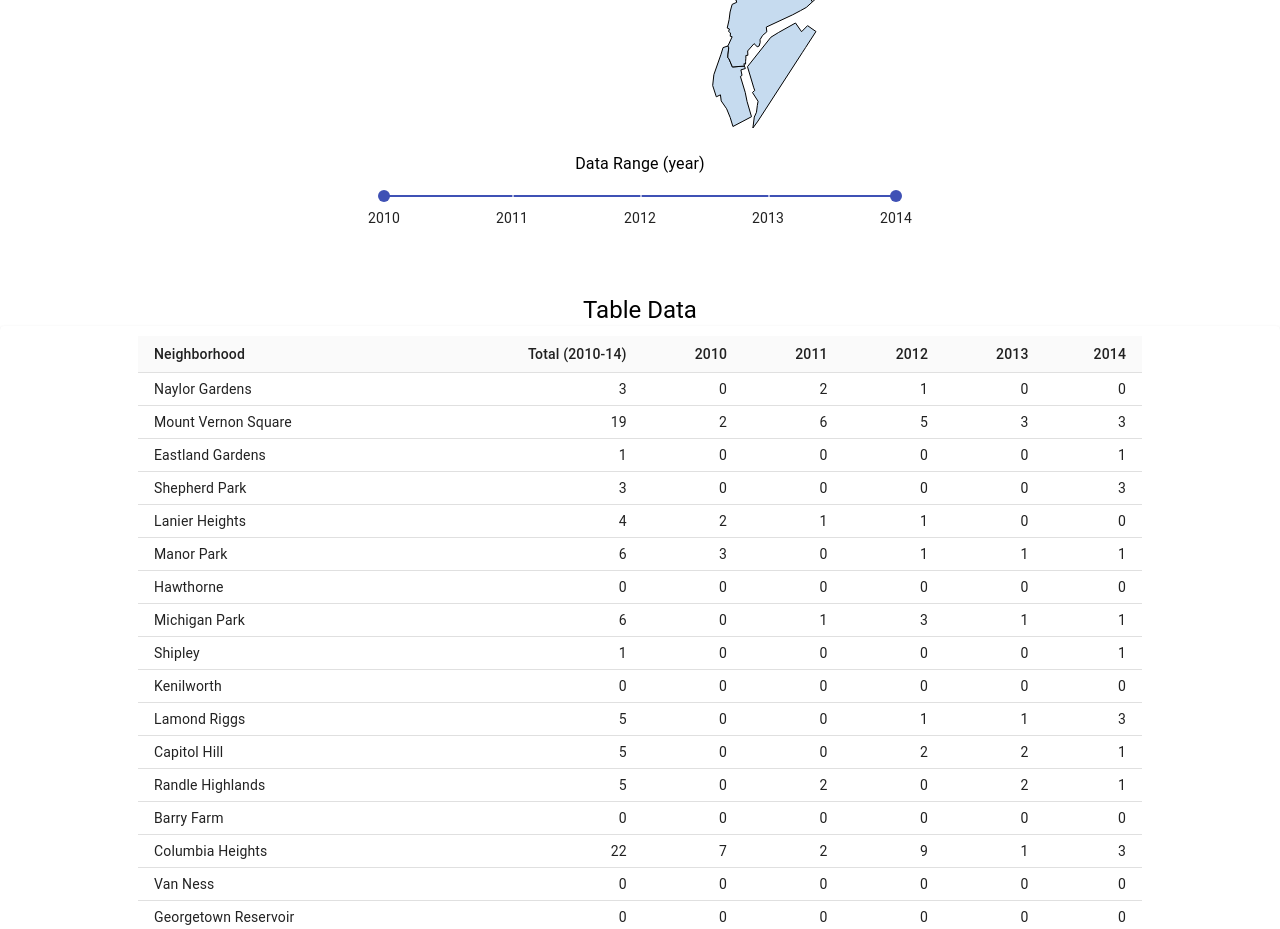
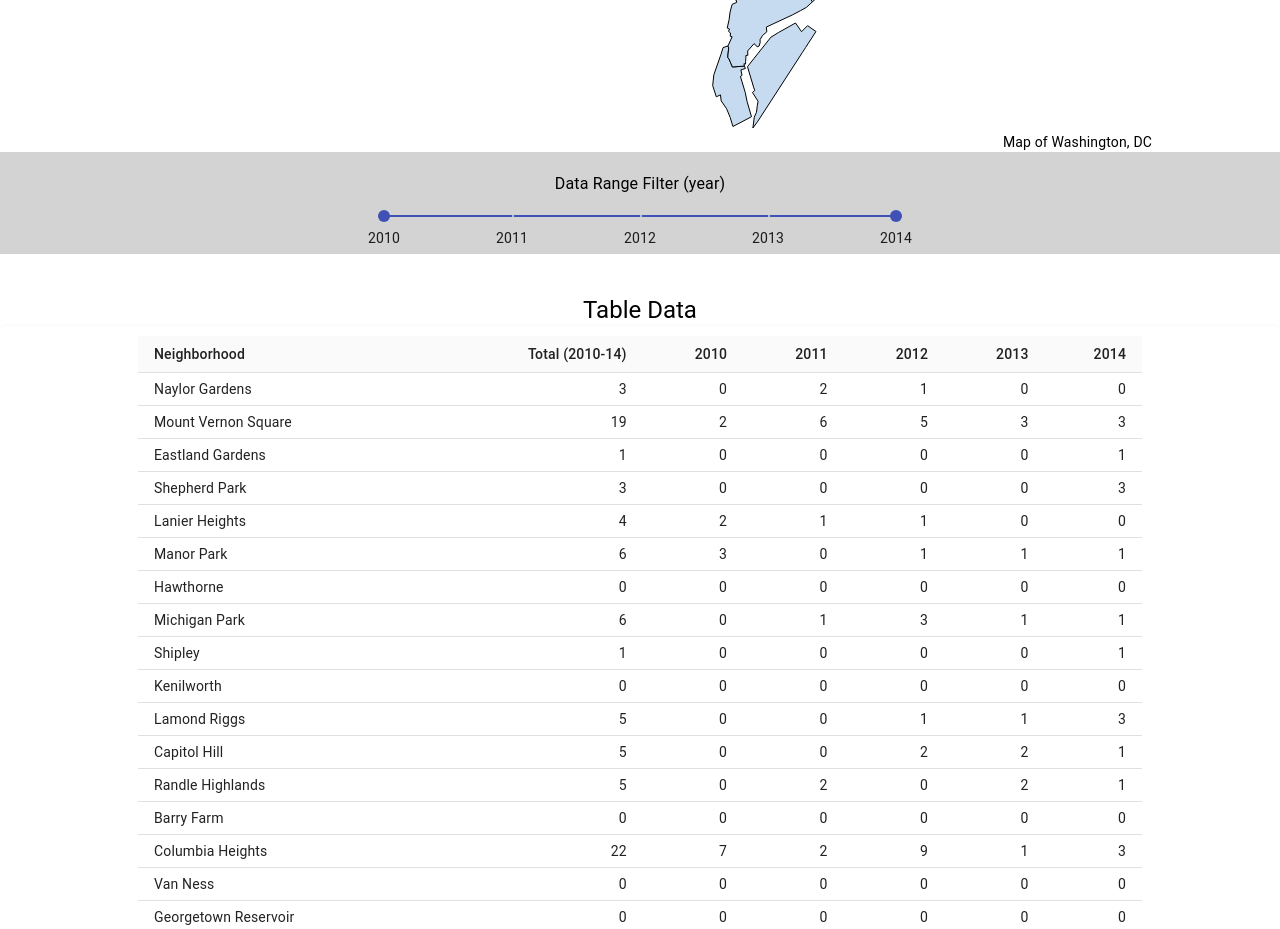
Before and after one commit to Will-Frey/GeoDataVisualization, a React (Create React App) app in the folder impaired-accidents-dc/: page / in a window 1280 px wide. Shown: the part 800-1729 px from the top of the page. Built offline with nearby package versions, Linux system fonts and the light colour scheme.

Commit message:
css cleanup

```diff
--- a/impaired-accidents-dc/src/components/App.css
+++ b/impaired-accidents-dc/src/components/App.css
@@ -9,6 +9,10 @@ div.mapSlider {
     padding-top: 20px;
 }
 
+div.mapSliderContainer {
+    background-color: lightgray;
+}
+
 table {
     max-width: 80%;
     margin: auto;
@@ -16,7 +20,7 @@ table {
 }
 
 div.spacer {
-    padding: 30px;
+    padding: 20px;
 }
 
 div.header {
@@ -24,3 +28,7 @@ div.header {
     padding: 20px;
     margin-bottom: 30px;
 }
+
+p.mapLabel {
+    padding-right: 10%;
+}
--- a/impaired-accidents-dc/src/components/App.js
+++ b/impaired-accidents-dc/src/components/App.js
@@ -39,9 +39,13 @@ class App extends Component {
                     </Typography>
                 </div>
                 <MapComponent mapData={geoData} yearRange={this.state.yearRange} />
+                <Typography align='right' variant="body2" className="mapLabel">
+                    Map of Washington, DC
+                </Typography>
+                <div className="mapSliderContainer">
                     <div className="mapSlider">
                         <Typography id="range-slider" gutterBottom>
-                        Data Range (year)
+                            Data Range Filter (year)
                         </Typography>
                         <Slider
                             min={2010}
@@ -51,6 +55,7 @@ class App extends Component {
                             value={this.state.yearRange}
                             onChange={handleChange}
                         />
+                    </div>
                 </div>
                 <div className="spacer" />
                 <div className="dataTable">
```
Lines whose indentation alone changed are shown as unchanged.
